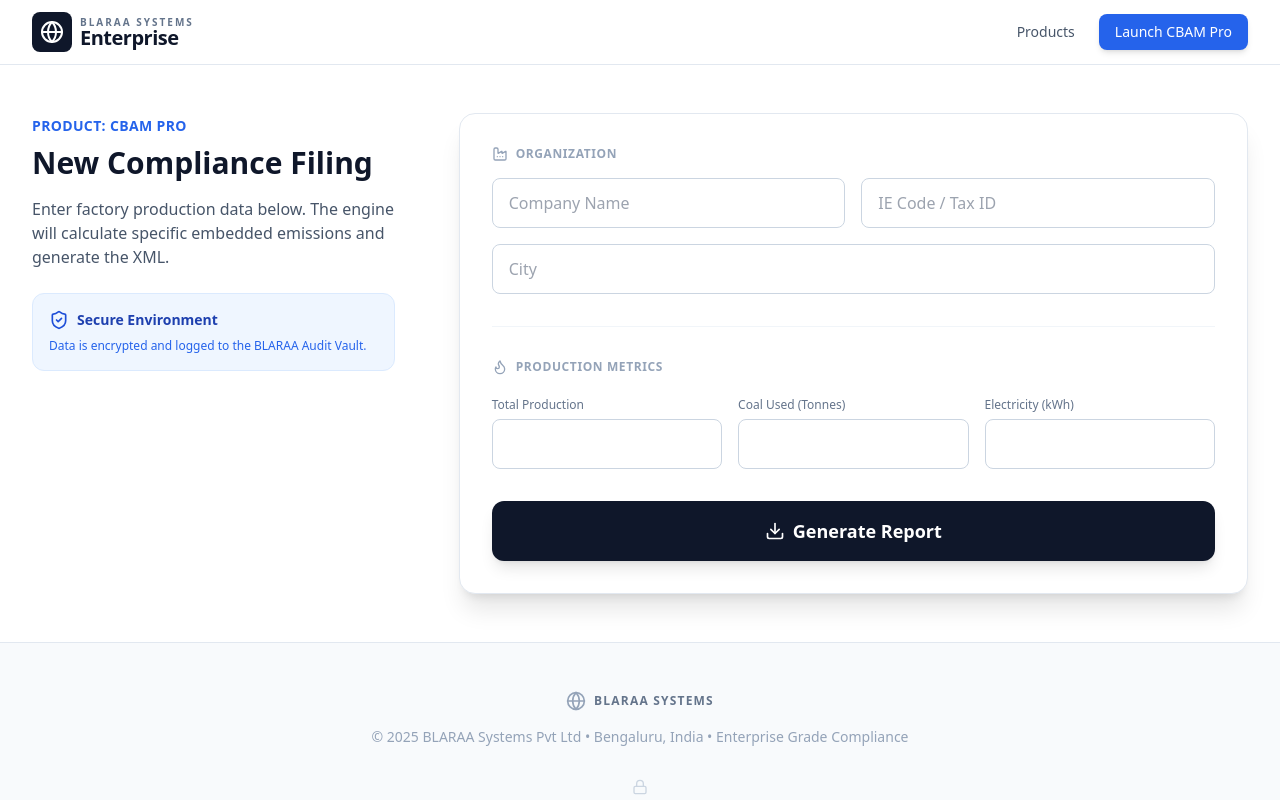
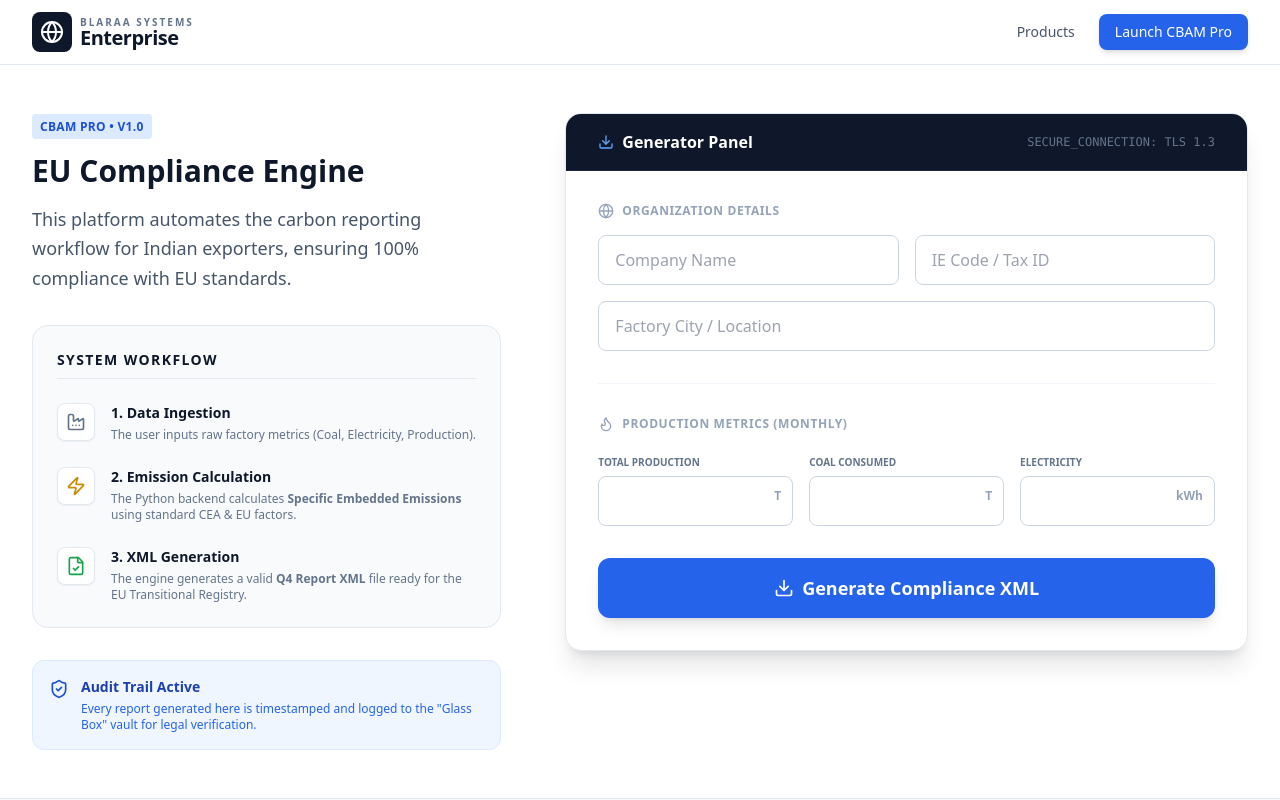
Before and after one commit to arrya5/BLARAA-SYSTEMS, a React (Create React App) app in the folder frontend/: page / in a window 1280 px wide. Both pictures are taken after a click on the button "Launch CBAM Pro". Shown: the top 800 px of the page. Built offline with nearby package versions, Linux system fonts and the light colour scheme.

Commit message:
UI: Add 'How It Works' sidebar to Dashboard

```diff
--- a/frontend/src/App.js
+++ b/frontend/src/App.js
@@ -181,43 +181,153 @@ const LandingPage = ({ onLaunch }) => (
   </div>
 );
 
-// 4. The Dashboard (Same as before)
+// 4. The Dashboard (UPDATED WITH ABOUT SECTION)
 const Dashboard = ({ formData, setFormData, loading, status, onSubmit, onChange }) => (
   <div className="animate-in slide-in-from-bottom-4 duration-500 max-w-7xl mx-auto px-4 sm:px-6 lg:px-8 py-12">
     <div className="lg:grid lg:grid-cols-12 lg:gap-16 items-start">
-      <div className="lg:col-span-4 mb-10 lg:mb-0 space-y-6">
+
+      {/* LEFT COLUMN: The "About / Logic" Section */}
+      <div className="lg:col-span-5 mb-10 lg:mb-0 space-y-8">
+
+        {/* Title Block */}
         <div>
-           <span className="text-blue-600 font-bold tracking-wide text-sm">PRODUCT: CBAM PRO</span>
-           <h2 className="text-3xl font-extrabold text-slate-900 mt-2">New Compliance Filing</h2>
-           <p className="text-slate-600 mt-4">Enter factory production data below. The engine will calculate specific embedded emissions and generate the XML.</p>
+           <span className="bg-blue-100 text-blue-700 text-xs font-bold px-2 py-1 rounded uppercase tracking-wide">
+             CBAM Pro • v1.0
+           </span>
+           <h2 className="text-3xl font-extrabold text-slate-900 mt-4">
+             EU Compliance Engine
+           </h2>
+           <p className="text-slate-600 mt-4 text-lg leading-relaxed">
+             This platform automates the carbon reporting workflow for Indian exporters, ensuring 100% compliance with EU standards.
+           </p>
         </div>
-        <div className="bg-blue-50 border border-blue-100 p-4 rounded-xl">
-           <div className="flex items-center gap-2 mb-2"><ShieldCheck className="h-5 w-5 text-blue-700" /><span className="font-bold text-blue-800 text-sm">Secure Environment</span></div>
-           <p className="text-xs text-blue-600">Data is encrypted and logged to the BLARAA Audit Vault.</p>
+
+        {/* How It Works Guide */}
+        <div className="bg-slate-50 border border-slate-200 rounded-2xl p-6 space-y-6">
+          <h3 className="text-sm font-bold text-slate-900 uppercase tracking-widest border-b border-slate-200 pb-2">
+            System Workflow
+          </h3>
+
+          {/* Step 1 */}
+          <div className="flex gap-4">
+            <div className="bg-white p-2 rounded-lg border border-slate-200 h-fit shadow-sm">
+              <Factory className="h-5 w-5 text-slate-500" />
+            </div>
+            <div>
+              <h4 className="font-bold text-slate-900 text-sm">1. Data Ingestion</h4>
+              <p className="text-xs text-slate-500 mt-1">
+                The user inputs raw factory metrics (Coal, Electricity, Production).
+              </p>
+            </div>
+          </div>
+
+          {/* Step 2 */}
+          <div className="flex gap-4">
+            <div className="bg-white p-2 rounded-lg border border-slate-200 h-fit shadow-sm">
+              <Zap className="h-5 w-5 text-yellow-600" />
+            </div>
+            <div>
+              <h4 className="font-bold text-slate-900 text-sm">2. Emission Calculation</h4>
+              <p className="text-xs text-slate-500 mt-1">
+                The Python backend calculates <strong>Specific Embedded Emissions</strong> using standard CEA & EU factors.
+              </p>
+            </div>
+          </div>
+
+          {/* Step 3 */}
+          <div className="flex gap-4">
+            <div className="bg-white p-2 rounded-lg border border-slate-200 h-fit shadow-sm">
+              <FileCheck className="h-5 w-5 text-green-600" />
+            </div>
+            <div>
+              <h4 className="font-bold text-slate-900 text-sm">3. XML Generation</h4>
+              <p className="text-xs text-slate-500 mt-1">
+                The engine generates a valid <strong>Q4 Report XML</strong> file ready for the EU Transitional Registry.
+              </p>
+            </div>
+          </div>
+        </div>
+
+        {/* Security Badge */}
+        <div className="bg-blue-50 border border-blue-100 p-4 rounded-xl flex items-start gap-3">
+           <ShieldCheck className="h-5 w-5 text-blue-700 shrink-0 mt-0.5" />
+           <div>
+             <span className="font-bold text-blue-800 text-sm block">Audit Trail Active</span>
+             <p className="text-xs text-blue-600 mt-1">
+               Every report generated here is timestamped and logged to the "Glass Box" vault for legal verification.
+             </p>
+           </div>
         </div>
       </div>
-      <div className="lg:col-span-8">
+
+      {/* RIGHT COLUMN: The Form (Generator) */}
+      <div className="lg:col-span-7">
         <div className="bg-white rounded-2xl shadow-xl border border-slate-200 overflow-hidden">
+          <div className="bg-slate-900 px-8 py-4 border-b border-slate-800 flex justify-between items-center">
+            <h3 className="text-white font-bold flex items-center gap-2">
+              <Download className="h-4 w-4 text-blue-400" /> Generator Panel
+            </h3>
+            <span className="text-slate-500 text-xs font-mono">SECURE_CONNECTION: TLS 1.3</span>
+          </div>
+
           <form onSubmit={onSubmit} className="p-8 space-y-8">
+            {/* Organization Section */}
             <div className="space-y-4">
-               <h3 className="text-xs font-bold text-slate-400 uppercase tracking-wider flex items-center gap-2"><Factory className="h-4 w-4" /> Organization</h3>
+               <h3 className="text-xs font-bold text-slate-400 uppercase tracking-wider flex items-center gap-2">
+                 <Globe className="h-4 w-4" /> Organization Details
+               </h3>
                <div className="grid grid-cols-1 md:grid-cols-2 gap-4">
-                 <input name="company_name" required placeholder="Company Name" value={formData.company_name} onChange={onChange} className="w-full px-4 py-3 rounded-lg border border-slate-300 focus:ring-2 focus:ring-blue-500 outline-none" />
-                 <input name="company_id" required placeholder="IE Code / Tax ID" value={formData.company_id} onChange={onChange} className="w-full px-4 py-3 rounded-lg border border-slate-300 focus:ring-2 focus:ring-blue-500 outline-none" />
+                 <input name="company_name" required placeholder="Company Name" value={formData.company_name} onChange={onChange} className="w-full px-4 py-3 rounded-lg border border-slate-300 focus:ring-2 focus:ring-blue-500 outline-none transition" />
+                 <input name="company_id" required placeholder="IE Code / Tax ID" value={formData.company_id} onChange={onChange} className="w-full px-4 py-3 rounded-lg border border-slate-300 focus:ring-2 focus:ring-blue-500 outline-none transition" />
                </div>
-               <input name="city" required placeholder="City" value={formData.city} onChange={onChange} className="w-full px-4 py-3 rounded-lg border border-slate-300 focus:ring-2 focus:ring-blue-500 outline-none" />
+                 <input name="city" required placeholder="Factory City / Location" value={formData.city} onChange={onChange} className="w-full px-4 py-3 rounded-lg border border-slate-300 focus:ring-2 focus:ring-blue-500 outline-none transition" />
             </div>
+
             <hr className="border-slate-100" />
+
+            {/* Metrics Section */}
             <div className="space-y-4">
-              <h3 className="text-xs font-bold text-slate-400 uppercase tracking-wider flex items-center gap-2"><Flame className="h-4 w-4" /> Production Metrics</h3>
+              <h3 className="text-xs font-bold text-slate-400 uppercase tracking-wider flex items-center gap-2">
+                <Flame className="h-4 w-4" /> Production Metrics (Monthly)
+              </h3>
               <div className="grid grid-cols-1 md:grid-cols-3 gap-4">
-                 <div className="relative"><label className="text-xs font-medium text-slate-500">Total Production</label><input name="production_tonnes" type="number" step="0.01" required value={formData.production_tonnes} onChange={onChange} className="w-full mt-1 px-3 py-3 rounded-lg border border-slate-300 focus:ring-2 focus:ring-blue-500 outline-none" /></div>
-                 <div className="relative"><label className="text-xs font-medium text-slate-500">Coal Used (Tonnes)</label><input name="coal_tonnes" type="number" step="0.01" required value={formData.coal_tonnes} onChange={onChange} className="w-full mt-1 px-3 py-3 rounded-lg border border-slate-300 focus:ring-2 focus:ring-blue-500 outline-none" /></div>
-                 <div className="relative"><label className="text-xs font-medium text-slate-500">Electricity (kWh)</label><input name="electricity_kwh" type="number" step="0.01" required value={formData.electricity_kwh} onChange={onChange} className="w-full mt-1 px-3 py-3 rounded-lg border border-slate-300 focus:ring-2 focus:ring-blue-500 outline-none" /></div>
+                 <div className="relative">
+                   <label className="text-[10px] font-bold text-slate-500 uppercase">Total Production</label>
+                   <div className="relative">
+                      <input name="production_tonnes" type="number" step="0.01" required value={formData.production_tonnes} onChange={onChange} className="w-full mt-1 pl-3 pr-8 py-3 rounded-lg border border-slate-300 focus:ring-2 focus:ring-blue-500 outline-none font-mono" />
+                      <span className="absolute right-3 top-4 text-xs text-slate-400 font-bold">T</span>
+                   </div>
+                 </div>
+                 <div className="relative">
+                   <label className="text-[10px] font-bold text-slate-500 uppercase">Coal Consumed</label>
+                   <div className="relative">
+                      <input name="coal_tonnes" type="number" step="0.01" required value={formData.coal_tonnes} onChange={onChange} className="w-full mt-1 pl-3 pr-8 py-3 rounded-lg border border-slate-300 focus:ring-2 focus:ring-blue-500 outline-none font-mono" />
+                      <span className="absolute right-3 top-4 text-xs text-slate-400 font-bold">T</span>
+                   </div>
+                 </div>
+                 <div className="relative">
+                   <label className="text-[10px] font-bold text-slate-500 uppercase">Electricity</label>
+                   <div className="relative">
+                      <input name="electricity_kwh" type="number" step="0.01" required value={formData.electricity_kwh} onChange={onChange} className="w-full mt-1 pl-3 pr-8 py-3 rounded-lg border border-slate-300 focus:ring-2 focus:ring-blue-500 outline-none font-mono" />
+                      <span className="absolute right-3 top-4 text-xs text-slate-400 font-bold">kWh</span>
+                   </div>
+                 </div>
               </div>
             </div>
-            <button type="submit" disabled={loading} className={`w-full py-4 rounded-xl font-bold text-lg shadow-lg flex items-center justify-center gap-2 transition-all ${loading ? 'bg-slate-100 text-slate-400' : 'bg-slate-900 text-white hover:bg-slate-800'}`}>{loading ? 'Processing...' : <><Download className="h-5 w-5" /> Generate Report</>}</button>
-            {status === 'success' && <div className="p-4 bg-green-50 text-green-700 rounded-lg flex items-center gap-2 text-sm"><ShieldCheck className="h-5 w-5" /> Report generated & logged to Audit Vault.</div>}
+
+            <button type="submit" disabled={loading} className={`w-full py-4 rounded-xl font-bold text-lg shadow-lg flex items-center justify-center gap-2 transition-all ${loading ? 'bg-slate-100 text-slate-400 cursor-not-allowed' : 'bg-blue-600 text-white hover:bg-blue-700 hover:shadow-xl hover:scale-[1.02]'}`}>
+              {loading ? 'Crunching Numbers...' : <><Download className="h-5 w-5" /> Generate Compliance XML</>}
+            </button>
+
+            {status === 'success' && (
+              <div className="animate-in fade-in slide-in-from-top-2 p-4 bg-green-50 border border-green-200 text-green-800 rounded-lg flex items-center gap-3 text-sm shadow-sm">
+                <div className="bg-white p-1 rounded-full"><ShieldCheck className="h-5 w-5 text-green-600" /></div>
+                <div>
+                  <span className="font-bold block">Success!</span>
+                  <span className="text-green-700">Report generated & audit log secured.</span>
+                </div>
+              </div>
+            )}
           </form>
         </div>
       </div>
```
